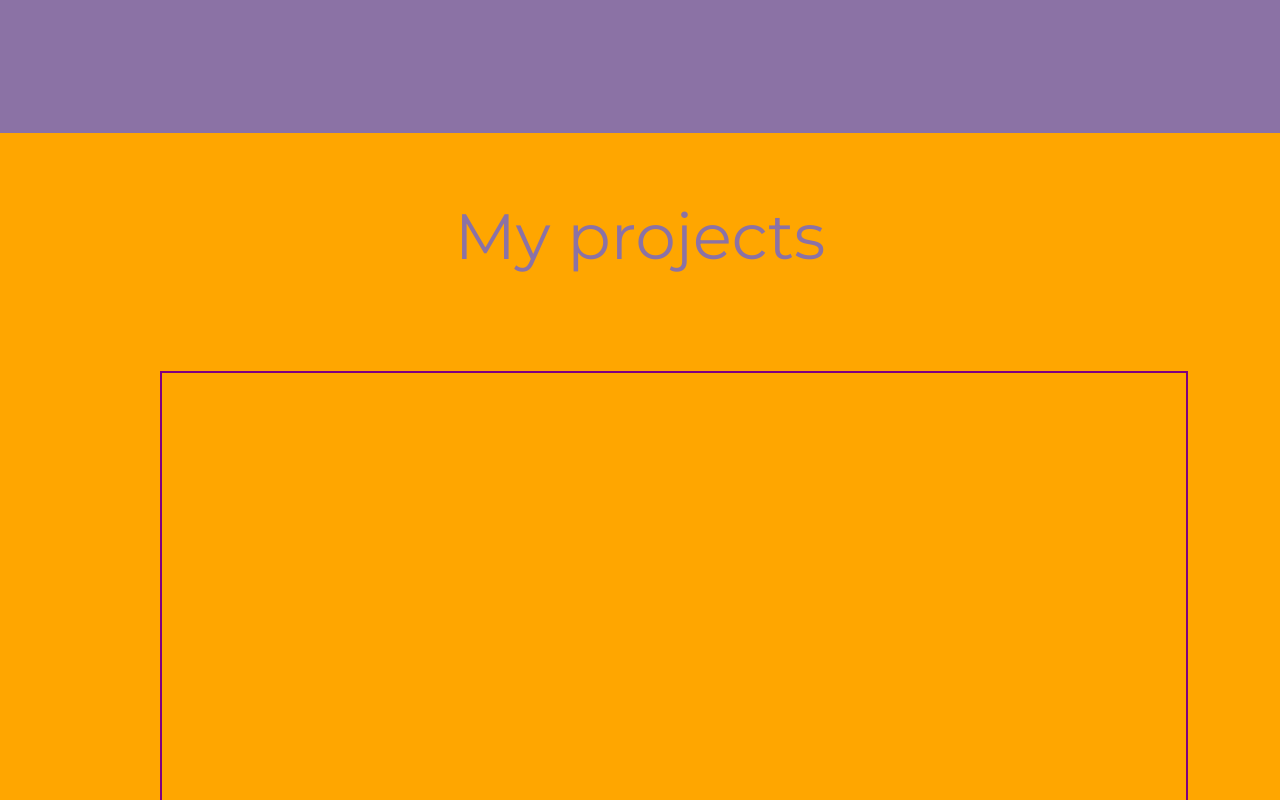
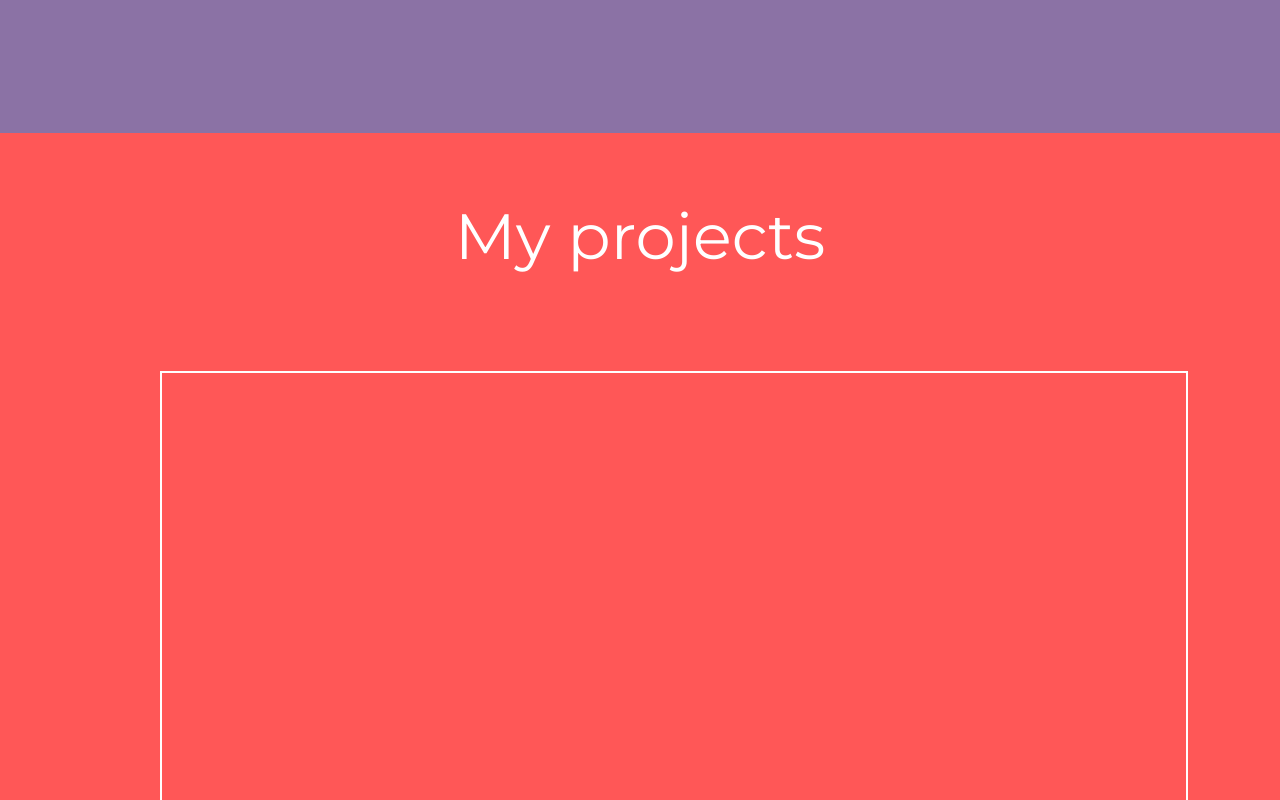
Before and after one commit to AlexandrBartkiv/AlexandrBartkiv.github.io, a plain HTML site: page index.html in a window 1280 px wide. Shown: the part 1740-2540 px from the top of the page. Drawn offline with nearby package versions, Linux system fonts and the light colour scheme.

Commit message:
"project" color changed

```diff
--- a/index.scss
+++ b/index.scss
@@ -184,7 +184,7 @@ ul{
 .projects{
     height: 100vh;
     position: relative;
-    background-color: rgb(255, 166, 0);
+    background-color: rgb(255, 87, 87);
     top:11rem;
     &>h1{
         position: relative;
@@ -194,13 +194,13 @@ ul{
         font-size: 4rem;
         font-family: 'Montserrat', sans-serif;
         font-weight: min($numbers: 1);
-        color: #8b72a5;
+        color: #ffffff;
     }
     .projects_wraper{
         position: relative;
         top: 10rem;
         left: 10rem;
-        border: rgb(128, 0, 128) solid 2px;
+        border: rgb(255, 255, 255) solid 2px;
         height: 25rem;
         width: 75%;
         padding: 2rem;
```
Also changed, not shown: styles/index.css, 1 other file.
